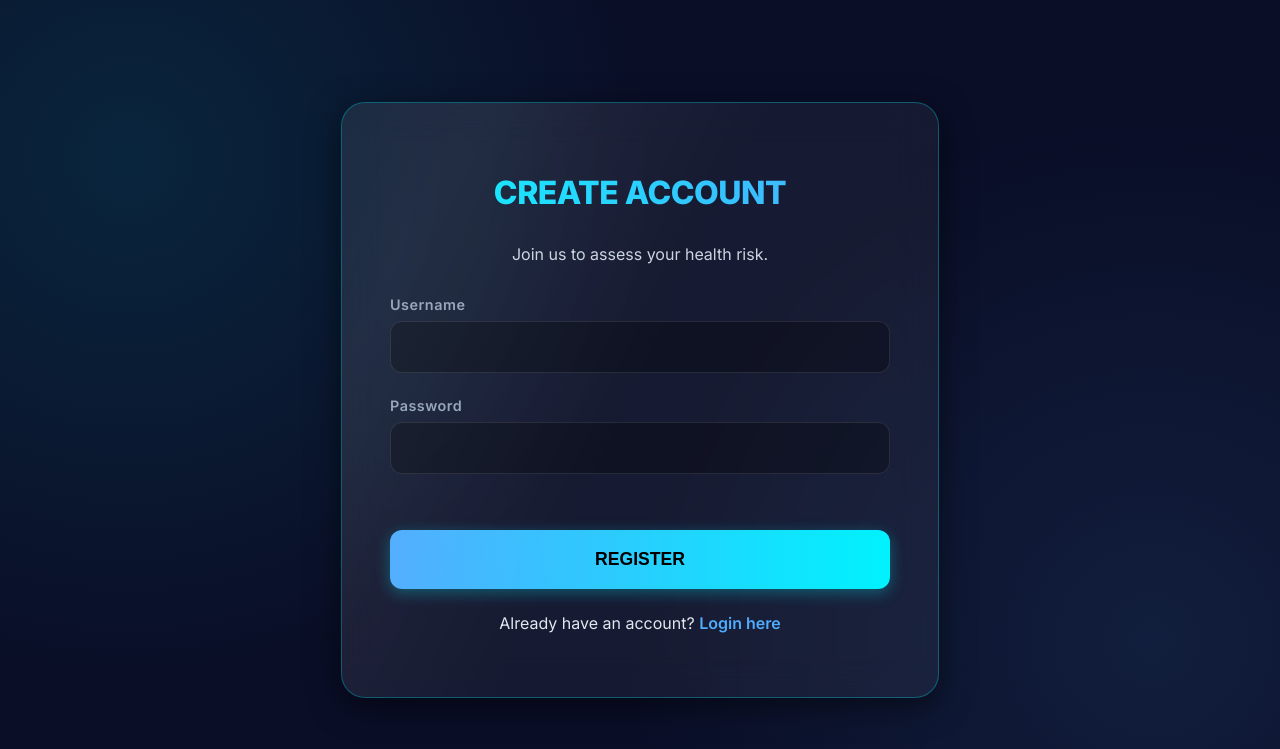
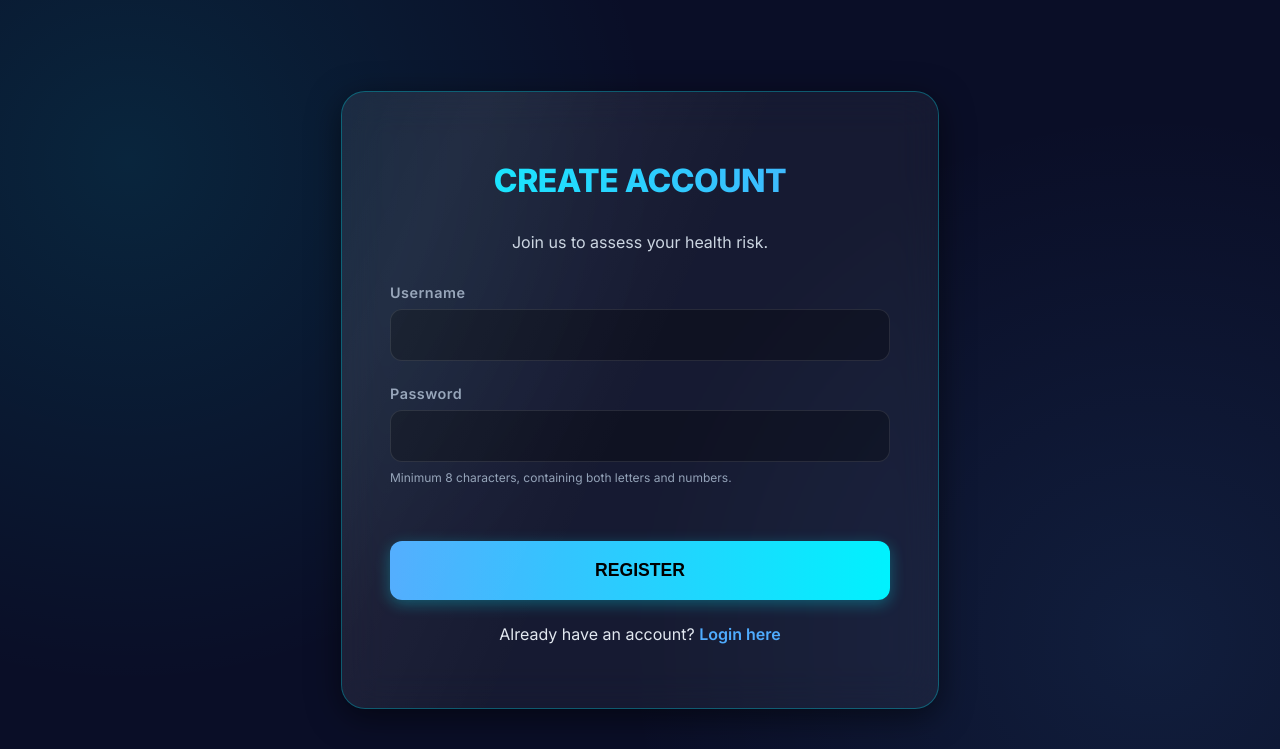
Before and after one commit to sohamdas360/diabetes-risk-app, a Flask app: page /register in a window 1280 px wide. Shown: the top 749 px of the page. Run offline with Flask 3, Linux system fonts and the light colour scheme.

Commit message:
Security: Add password validation (min 8 chars, alphanumeric) + session cookie hardening

```diff
--- a/app.py
+++ b/app.py
@@ -19,6 +19,12 @@ matplotlib.use('Agg')
 
 app = flask.Flask(__name__)
 app.secret_key = 'super_secret_key_change_this_for_production'
+
+# --- SESSION SECURITY / COOKIE HARDENING ---
+app.config['SESSION_COOKIE_HTTPONLY'] = True
+app.config['SESSION_COOKIE_SAMESITE'] = 'Lax'
+app.config['SESSION_COOKIE_SECURE'] = True if os.environ.get('RENDER') else False
+
 
 # --- DATABASE SETUP ---
 DB_NAME = "users.db"
@@ -121,6 +127,21 @@ def register():
     if flask.request.method == 'POST':
         username = flask.request.form['username']
         password = flask.request.form['password']
+
+        # Server-side validation
+        if len(username.strip()) < 3:
+            flask.flash("Username must be at least 3 characters long.")
+            return flask.redirect(flask.url_for('register'))
+
+        if len(password) < 8:
+            flask.flash("Password must be at least 8 characters long.")
+            return flask.redirect(flask.url_for('register'))
+
+        has_letter = any(c.isalpha() for c in password)
+        has_digit = any(c.isdigit() for c in password)
+        if not (has_letter and has_digit):
+            flask.flash("Password must contain both letters and numbers.")
+            return flask.redirect(flask.url_for('register'))
 
         conn = sqlite3.connect(DB_NAME)
         cursor = conn.cursor()
--- a/templates/register.html
+++ b/templates/register.html
@@ -31,7 +31,8 @@
                 </div>
                 <div class="form-group">
                     <label>Password</label>
-                    <input type="password" name="password" required>
+                    <input type="password" name="password" required minlength="8" pattern="^(?=.*[A-Za-z])(?=.*\d).{8,}$" title="Password must be at least 8 characters long and contain both letters and numbers.">
+                    <small style="display: block; margin-top: 0.5rem; color: #94a3b8; font-size: 0.75rem;">Minimum 8 characters, containing both letters and numbers.</small>
                 </div>
                 <button type="submit" class="submit-btn" style="margin-top: 2rem;">Register</button>
             </form>
```
